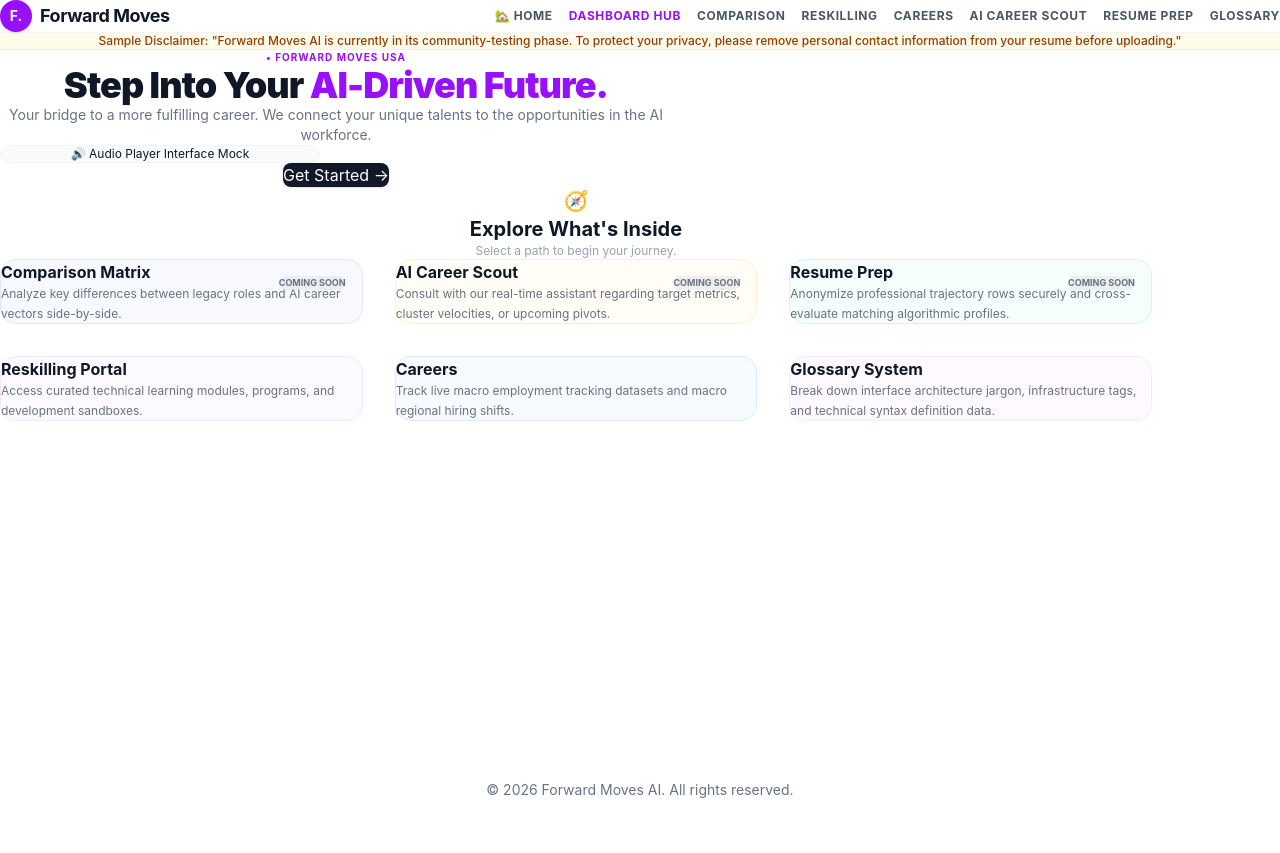
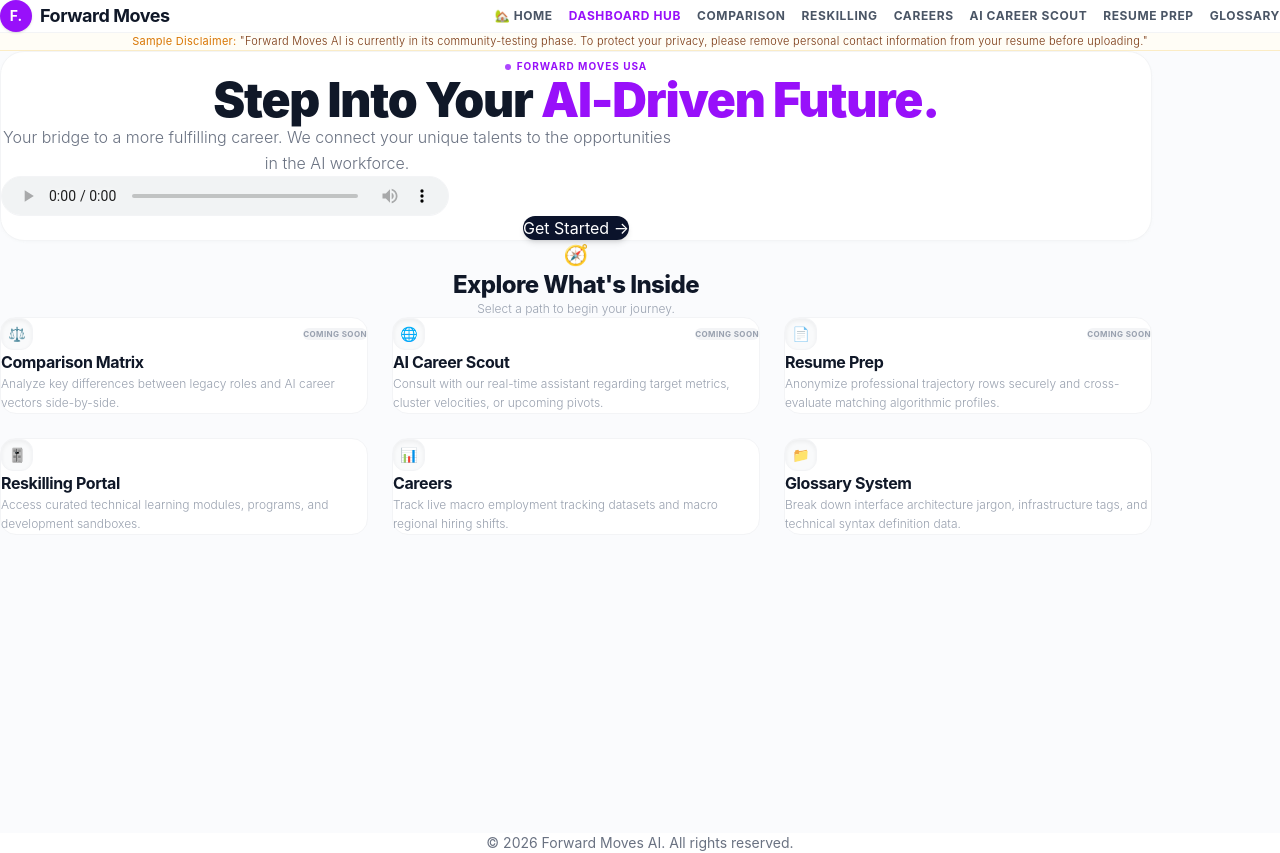
Before and after one commit to yvonneim/ai-ym-portfolio, a React (Vite) app: page / in a window 1280 px wide. Both pictures are taken after a click on the button "FORWARD MOVES AI". Before the commit the page ends 800 px from the top, so only its background shows below. Built offline with nearby package versions, Linux system fonts and the light colour scheme.

Commit message:
Execute spacious visual dashboard layout update matching image_763b8d.png structure

```diff
--- a/src/components/sections/ForwardMovesHome.jsx
+++ b/src/components/sections/ForwardMovesHome.jsx
@@ -2,90 +2,76 @@ import React from 'react'
 
 export default function ForwardMovesHome({ setView }) {
   const cards = [
-    {
-      type: 'comparison',
-      title: 'Comparison Matrix',
-      desc: 'Analyze key differences between legacy roles and AI career vectors side-by-side.',
-      badge: 'COMING SOON',
-      style: 'bg-indigo-50/50 border-indigo-100 text-indigo-700',
-    },
-    {
-      type: 'ai-career-scout',
-      title: 'AI Career Scout',
-      desc: 'Consult with our real-time assistant regarding target metrics, cluster velocities, or upcoming pivots.',
-      badge: 'COMING SOON',
-      style: 'bg-amber-50/50 border-amber-100 text-amber-700',
-    },
-    {
-      type: 'resume-prep',
-      title: 'Resume Prep',
-      desc: 'Anonymize professional trajectory rows securely and cross-evaluate matching algorithmic profiles.',
-      badge: 'COMING SOON',
-      style: 'bg-emerald-50/50 border-emerald-100 text-emerald-700',
-    },
-    {
-      type: 'reskilling',
-      title: 'Reskilling Portal',
-      desc: 'Access curated technical learning modules, programs, and development sandboxes.',
-      badge: null,
-      style: 'bg-purple-50/50 border-purple-100 text-purple-700',
-    },
-    {
-      type: 'careers',
-      title: 'Careers',
-      desc: 'Track live macro employment tracking datasets and macro regional hiring shifts.',
-      badge: null,
-      style: 'bg-blue-50/50 border-blue-100 text-blue-700',
-    },
-    {
-      type: 'glossary',
-      title: 'Glossary System',
-      desc: 'Break down interface architecture jargon, infrastructure tags, and technical syntax definition data.',
-      badge: null,
-      style: 'bg-fuchsia-50/50 border-fuchsia-100 text-fuchsia-700',
-    },
+    { type: 'comparison', title: 'Comparison Matrix', desc: 'Analyze key differences between legacy roles and AI career vectors side-by-side.', badge: 'COMING SOON', icon: '⚖️' },
+    { type: 'ai-career-scout', title: 'AI Career Scout', desc: 'Consult with our real-time assistant regarding target metrics, cluster velocities, or upcoming pivots.', badge: 'COMING SOON', icon: '🌐' },
+    { type: 'resume-prep', title: 'Resume Prep', desc: 'Anonymize professional trajectory rows securely and cross-evaluate matching algorithmic profiles.', badge: 'COMING SOON', icon: '📄' },
+    { type: 'reskilling', title: 'Reskilling Portal', desc: 'Access curated technical learning modules, programs, and development sandboxes.', badge: null, icon: '🎚️' },
+    { type: 'careers', title: 'Careers', desc: 'Track live macro employment tracking datasets and macro regional hiring shifts.', badge: null, icon: '📊' },
+    { type: 'glossary', title: 'Glossary System', desc: 'Break down interface architecture jargon, infrastructure tags, and technical syntax definition data.', badge: null, icon: '📁' },
   ]
 
   return (
-    <div className="w-full">
-      <div className="w-full bg-amber-50 border-b border-amber-100 px-6 py-2 text-center text-xs font-medium text-amber-800">
-        Sample Disclaimer: "Forward Moves AI is currently in its community-testing phase. To protect your privacy, please remove personal contact information from your resume before uploading."
+    <div className="w-full bg-[#FAFBFD] min-h-screen pb-24">
+      <div className="w-full bg-[#FFFDF6] border-b border-[#FBECC5] px-6 py-2.5 text-center text-[11px] font-normal text-[#D97706] tracking-wide">
+        Sample Disclaimer: <span className="font-light text-[#78350F]">"Forward Moves AI is currently in its community-testing phase. To protect your privacy, please remove personal contact information from your resume before uploading."</span>
       </div>
-      <div className="max-w-6xl mx-auto px-6 py-12">
-        <div className="space-y-6 text-center max-w-2xl mx-auto mb-12">
-          <div className="text-[10px] font-bold tracking-widest text-purple-600 uppercase">• Forward Moves USA</div>
-          <h2 className="text-3xl md:text-4xl font-black text-gray-900 tracking-tight">
+
+      <div className="max-w-6xl mx-auto px-6">
+        <div className="mt-12 mb-16 text-center bg-white border border-gray-100 rounded-3xl p-10 md:py-16 md:px-12 shadow-sm shadow-gray-100/40">
+          <div className="inline-flex items-center gap-1.5 text-[10px] font-bold tracking-widest text-purple-600 uppercase mb-4">
+            <span className="w-1.5 h-1.5 rounded-full bg-purple-500" />
+            Forward Moves USA
+          </div>
+          <h2 className="text-4xl md:text-5xl font-black text-gray-900 tracking-tight mb-4 leading-none">
             Step Into Your <span className="text-purple-600">AI-Driven Future.</span>
           </h2>
-          <p className="text-gray-500 text-sm">
+          <p className="text-gray-500 text-sm md:text-base max-w-2xl mx-auto leading-relaxed mb-8 font-light">
             Your bridge to a more fulfilling career. We connect your unique talents to the opportunities in the AI workforce.
           </p>
-          <div className="max-w-xs mx-auto bg-gray-50 rounded-xl p-2 border border-gray-100 flex items-center justify-center gap-2">
-            <span className="text-xs">🔊 Audio Player Interface Mock</span>
+
+          <div className="max-w-md mx-auto mb-8">
+            <audio controls className="w-full h-10 rounded-full bg-gray-50 border border-gray-100 shadow-inner">
+              <source src="#" type="audio/mpeg" />
+              Your browser does not support the audio element.
+            </audio>
           </div>
-          <button className="bg-gray-900 hover:bg-gray-800 text-white text-xs font-bold px-6 py-3 rounded-lg shadow-sm">
+
+          <button className="bg-[#0B132B] hover:bg-[#1C2541] text-white text-xs font-bold px-8 py-3.5 rounded-xl shadow-md transition-all hover:-translate-y-0.5 cursor-pointer">
             Get Started →
           </button>
         </div>
-        <div className="py-10 text-center">
-          <div className="text-xl mb-1">🧭</div>
-          <h3 className="font-bold text-gray-900 text-xl">Explore What's Inside</h3>
-          <p className="text-gray-400 text-xs mt-0.5">Select a path to begin your journey.</p>
+
+        <div className="text-center mb-12">
+          <div className="text-xl mb-2">🧭</div>
+          <h3 className="font-extrabold text-gray-900 text-2xl tracking-tight">Explore What's Inside</h3>
+          <p className="text-gray-400 text-xs mt-1 font-light">Select a path to begin your journey.</p>
         </div>
-        <div className="grid grid-cols-1 md:grid-cols-3 gap-8">
-          {cards.map((c) => (
+
+        <div className="grid grid-cols-1 md:grid-cols-3 gap-6">
+          {cards.map(c => (
             <div
               key={c.type}
               onClick={() => setView(c.type)}
-              className={`${c.style} border rounded-2xl p-6 transition-all hover:-translate-y-1 hover:shadow-sm cursor-pointer relative`}
+              className="bg-white border border-gray-100 rounded-2xl p-6 transition-all duration-200 hover:-translate-y-1 hover:shadow-md hover:shadow-gray-200/40 cursor-pointer relative flex flex-col justify-between group"
             >
-              {c.badge && (
-                <span className="absolute top-4 right-4 bg-gray-200/60 text-gray-500 text-[9px] font-bold px-2 py-0.5 rounded-full">
-                  {c.badge}
-                </span>
-              )}
-              <h4 className="font-bold text-gray-900 text-base mb-1.5">{c.title}</h4>
-              <p className="text-gray-500 text-xs leading-relaxed">{c.desc}</p>
+              <div>
+                <div className="flex items-center justify-between mb-4">
+                  <div className="w-8 h-8 bg-gray-50 border border-gray-100 rounded-xl flex items-center justify-center text-sm shadow-inner group-hover:scale-105 transition-transform">
+                    {c.icon}
+                  </div>
+                  {c.badge && (
+                    <span className="bg-gray-100 text-gray-400 text-[8px] font-bold tracking-wider px-2 py-0.5 rounded-full uppercase">
+                      {c.badge}
+                    </span>
+                  )}
+                </div>
+                <h4 className="font-bold text-gray-900 text-base mb-1.5 tracking-tight group-hover:text-purple-600 transition-colors">
+                  {c.title}
+                </h4>
+                <p className="text-gray-400 text-xs leading-relaxed font-light">
+                  {c.desc}
+                </p>
+              </div>
             </div>
           ))}
         </div>
```
Also changed, not shown: 1 other file (tests, documents, lock files or other folders).
